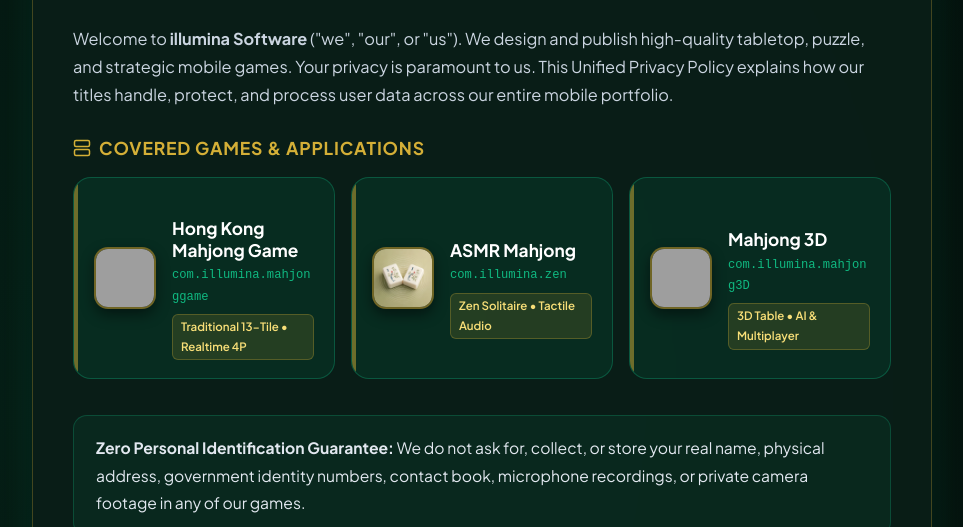
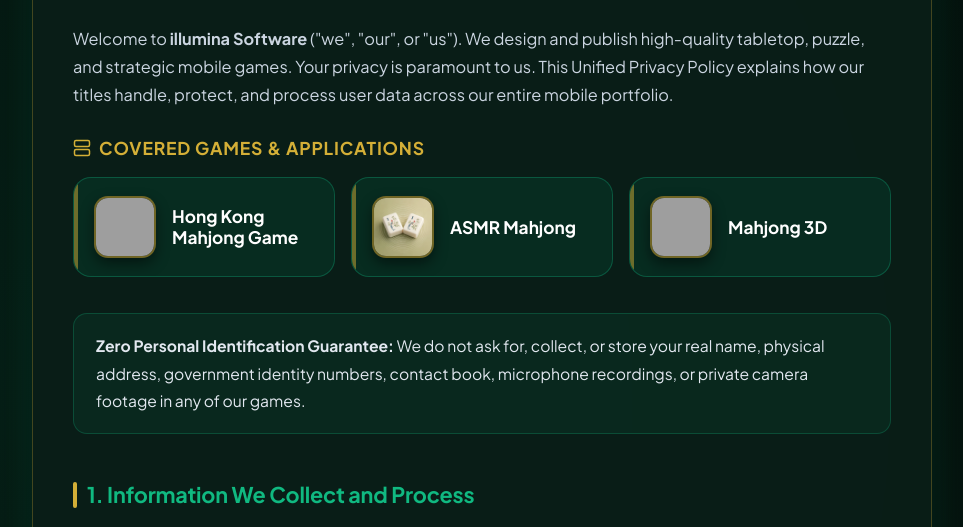
Before and after one commit to illuminadevsoft/illuminadevsoft.github.io, a plain HTML site: page privacy.html in a window 1280 px wide. Shown: the part 273-800 px from the top of the page, without its empty margins (158-1121 px from the left). Drawn offline with Linux system fonts and the light colour scheme; grey boxes are pictures that could not be loaded.

Commit message:
Update privacy.html: remove package names and tags from game cards

```diff
--- a/privacy.html
+++ b/privacy.html
@@ -197,7 +197,7 @@
       font-size: 1.08rem;
       color: #ffffff;
       font-weight: 700;
-      margin-bottom: 4px;
+      margin: 0;
       line-height: 1.25;
     }
 
@@ -380,8 +380,6 @@
         <img src="icon_hk_mahjong.png" alt="Hong Kong Mahjong Game Icon" class="app-icon">
         <div class="app-details">
           <h3>Hong Kong Mahjong Game</h3>
-          <div class="pkg-name">com.illumina.mahjonggame</div>
-          <span class="app-tag">Traditional 13-Tile &bull; Realtime 4P</span>
         </div>
       </div>
 
@@ -390,8 +388,6 @@
         <img src="icon_asmr_mahjong.png" alt="ASMR Mahjong Icon" class="app-icon">
         <div class="app-details">
           <h3>ASMR Mahjong</h3>
-          <div class="pkg-name">com.illumina.zen</div>
-          <span class="app-tag">Zen Solitaire &bull; Tactile Audio</span>
         </div>
       </div>
 
@@ -400,8 +396,6 @@
         <img src="icon_mahjong_3d.png" alt="Mahjong 3D Icon" class="app-icon">
         <div class="app-details">
           <h3>Mahjong 3D</h3>
-          <div class="pkg-name">com.illumina.mahjong3D</div>
-          <span class="app-tag">3D Table &bull; AI &amp; Multiplayer</span>
         </div>
       </div>
     </div>
```
Also changed, not shown: 1 other file.
